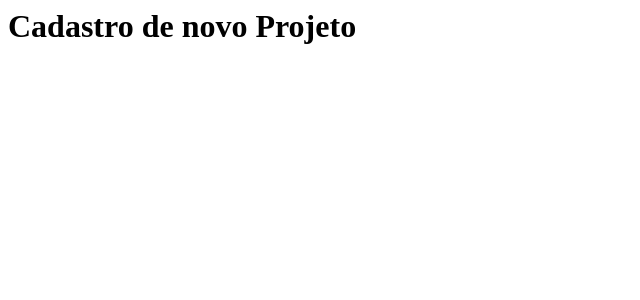
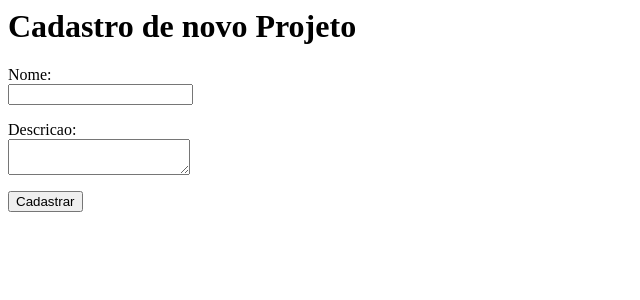
Before and after one commit to fsouza/palestra-flask-2010-giran, a Flask app: template projetos/templates/novo_projeto.html in a window 1280 px wide. Shown: the top 300 px of the page, without its empty margins (0-640 px from the left). Run offline with Flask 2, Linux system fonts and the light colour scheme; the template is opened without the code that fills it, so the values that code supplies are empty, except form fields; form fields are guessed from the names that the template uses; some libraries are stand-ins or nearby versions.

Commit message:
Adição de primeira versão do formulário de cadastro de novo projeto

```diff
--- a/projetos/templates/novo_projeto.html
+++ b/projetos/templates/novo_projeto.html
@@ -5,5 +5,12 @@
     </head>
     <body id="">
         <h1 id="">Cadastro de novo Projeto</h1>
+        <form action="" method="post" accept-charset="utf-8">
+            <p><label for="nome">{{ form.nome.label }}:</label><br />
+            {{ form.nome() }}</p>
+            <p><label for="descricao">{{ form.descricao.label }}:</label><br />
+            {{ form.descricao() }}</p>
+            <p><input type="submit" value="Cadastrar"/></p>
+        </form>
     </body>
 </html>
```
